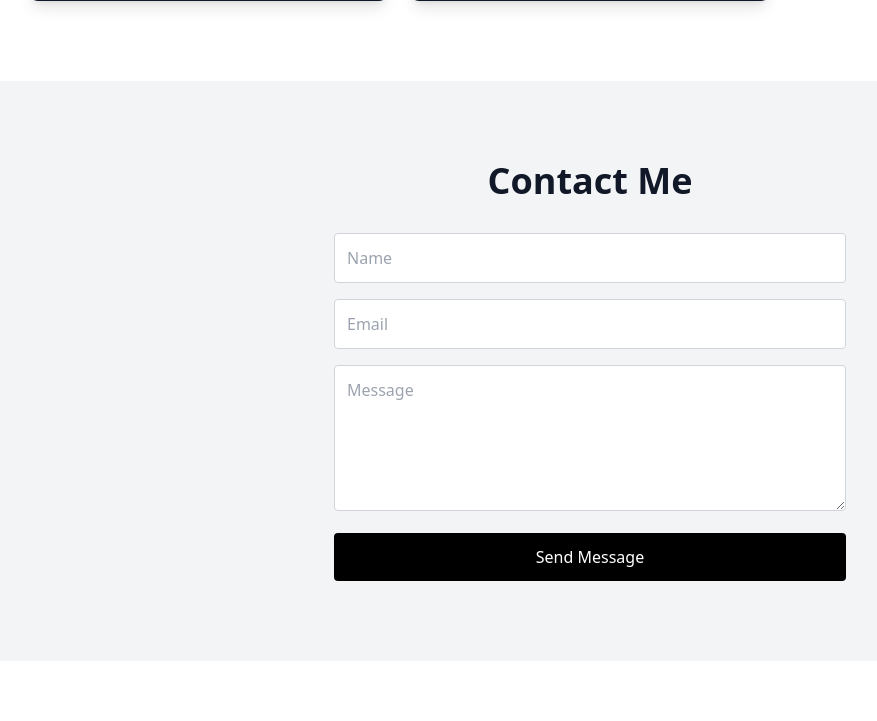
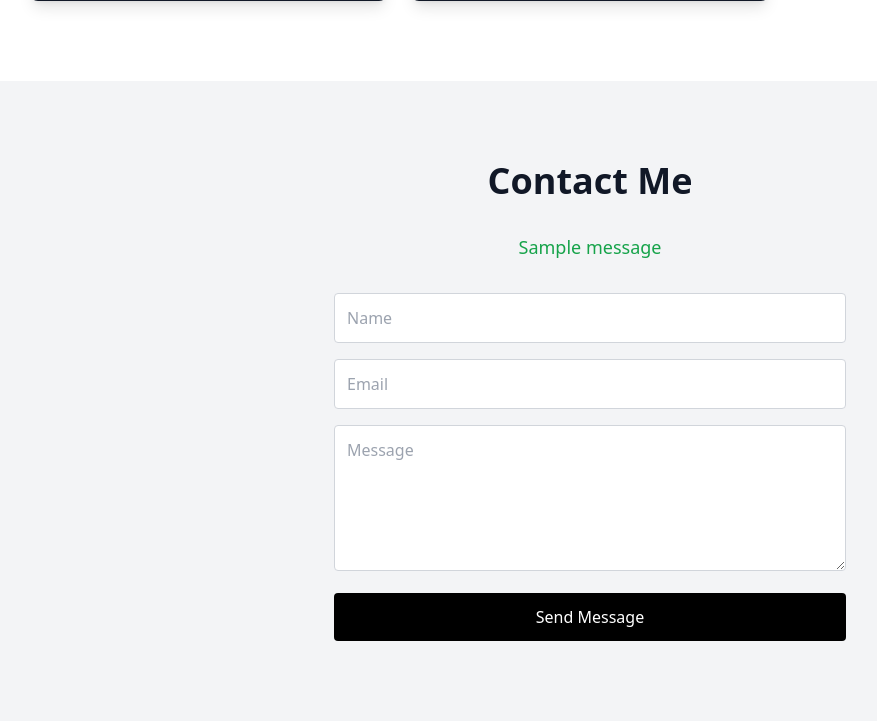
Before and after one commit to maliashish98/MyPortfolio, a Django app: page /portfolio/ in a window 1280 px wide. Shown: the part 2168-2889 px from the top of the page, without its empty margins (50-927 px from the left). Before the commit the page ends 2749 px from the top, so only its background shows below. Run offline with Django 5.2, Linux system fonts and the light colour scheme; data comes from the database, SQL or seed files in the repository; both versions use the stored data as it was after the commit; one stand-in notice (Sample message) is shown; some libraries are stand-ins or nearby versions.

Commit message:
Added contact form and with django email backend

```diff
--- a/myportfolio/settings.py
+++ b/myportfolio/settings.py
@@ -135,3 +135,7 @@ MEDIA_ROOT = BASE_DIR / "media"
 # https://docs.djangoproject.com/en/5.2/ref/settings/#default-auto-field
 
 DEFAULT_AUTO_FIELD = 'django.db.models.BigAutoField'
+
+#Mail Settings
+EMAIL_BACKEND = 'django.core.mail.backends.console.EmailBackend'
+DEFAULT_FROM_EMAIL = 'aashish.d.mali@gmail.com'
--- a/portfolio/admin.py
+++ b/portfolio/admin.py
@@ -1,7 +1,11 @@
 from django.contrib import admin
 from .models import Project, Skill, Contact
+
+@admin.register(Contact)
+class ContactAdmin(admin.ModelAdmin):
+    list_display = ('name', 'email', 'created_on')
+    search_fields = ('name', 'email', 'message')
 
 # Register your models here.
 admin.site.register(Skill)
 admin.site.register(Project)
-admin.site.register(Contact)
--- /dev/null
+++ b/portfolio/forms.py
@@ -0,0 +1,12 @@
+from django import forms
+from .models import Contact
+
+class ContactForm(forms.ModelForm):
+    class Meta:
+        model = Contact
+        fields = ['name', 'email', 'message']
+    def clean_message(self):
+        message = self.cleaned_data.get('message')
+        if len(message) < 10:
+            raise forms.ValidationError("Message should be at least 10 Char long!")
+        return message
--- a/portfolio/templates/portfolio/index.html
+++ b/portfolio/templates/portfolio/index.html
@@ -65,10 +65,24 @@
 <section id="contact" class="py-20 bg-gray-100">
   <div class="container mx-auto px-6 md:px-20 max-w-2xl">
     <h2 class="text-4xl font-bold text-center mb-8">Contact Me</h2>
-    <form class="space-y-4">
-      <input type="text" placeholder="Name" class="w-full p-3 rounded border border-gray-300 focus:outline-none focus:ring-2 focus:ring-black">
-      <input type="email" placeholder="Email" class="w-full p-3 rounded border border-gray-300 focus:outline-none focus:ring-2 focus:ring-black">
-      <textarea placeholder="Message" rows="5" class="w-full p-3 rounded border border-gray-300 focus:outline-none focus:ring-2 focus:ring-black"></textarea>
+
+    {% if messages %}
+    {% for message in messages %}
+    <div class="text-center mb-4 text-lg {% if message.tags == 'success' %}text-green-600{% else %}text-red-600{% endif %}">
+    {{message}}
+    </div>
+    {% endfor %}
+    {% endif %}
+
+    <form method="POST" class="space-y-4">
+      {% csrf_token %}
+      {{ form.non_field_errors }}
+      <input type="text" name="name" placeholder="Name" value="{{ form.name.value|default_if_none:'' }}"
+             class="w-full p-3 rounded border border-gray-300 focus:outline-none focus:ring-2 focus:ring-black" required>
+      <input type="email" name="email" placeholder="Email" value="{{ form.email.value|default_if_none:'' }}"
+             class="w-full p-3 rounded border border-gray-300 focus:outline-none focus:ring-2 focus:ring-black" required>
+      <textarea name="message" placeholder="Message" rows="5"
+             class="w-full p-3 rounded border border-gray-300 focus:outline-none focus:ring-2 focus:ring-black" required>{{ form.message.value|default_if_none:'' }}</textarea>
       <button type="submit" class="bg-black text-white px-6 py-3 rounded hover:bg-gray-800 transition w-full">Send Message</button>
     </form>
   </div>
--- a/portfolio/views.py
+++ b/portfolio/views.py
@@ -1,12 +1,36 @@
-from django.shortcuts import render
+from django.shortcuts import render,redirect
+from django.contrib import messages
+from django.core.mail import send_mail
+from django.conf import settings
 from .models import Skill,Project
+from .forms import ContactForm
 
 # Create your views here.
 def index(request):
     skills = Skill.objects.all()
     projects = Project.objects.all()
+
+    #handel contact form submission
+    if request.method == "POST":
+        form = ContactForm(request.POST)
+        if form.is_valid():
+            form.save()
+            send_mail(
+                subject=f"Portfolio Contact from {form.cleaned_data['name']}",
+                message=form.cleaned_data['message'],
+                from_email=form.cleaned_data['email'],
+                recipient_list=[settings.DEFAULT_FROM_EMAIL],
+            )
+            messages.success(request, 'Thank you for your message!, I will get back to you soon.')
+            return redirect('index')
+        else:
+            messages.error(request, "Please correct the errors below")
+    else:
+        form = ContactForm()
+
     contexts = {
         'skills':skills,
-        'projects':projects
+        'projects':projects,
+        'form':form
     }
     return render(request, 'portfolio/index.html', contexts)
```
Also changed, not shown: db.sqlite3.
